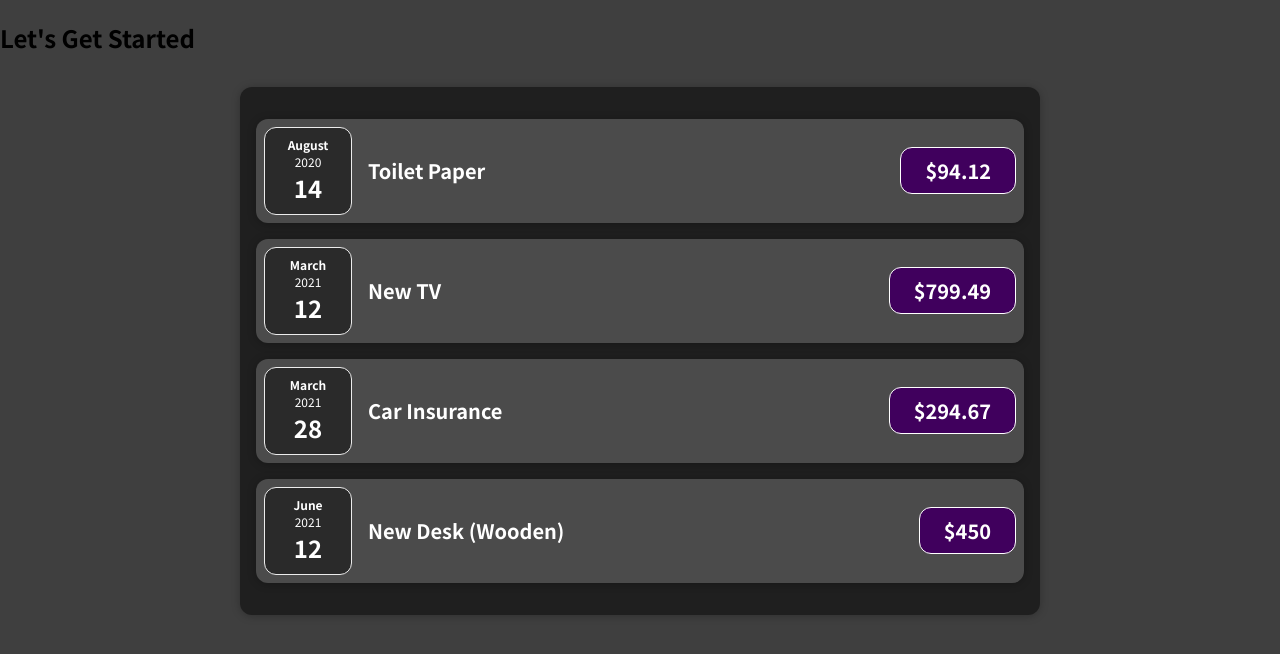
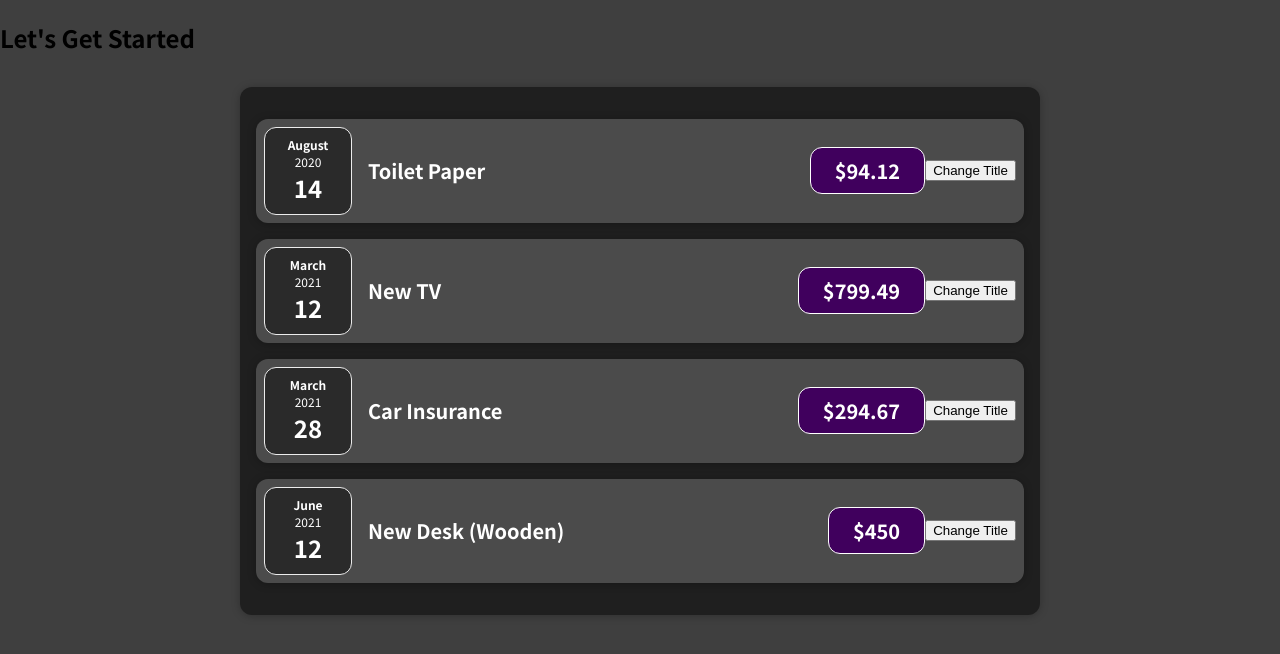
Before and after one commit to Michelosc/expense-tracker, a React (Create React App) app: page / in a window 1280 px wide. Shown: the top 654 px of the page. Built offline with nearby package versions, Linux system fonts and the light colour scheme.

Commit message:
Working with States

```diff
--- a/public/index.html
+++ b/public/index.html
@@ -9,7 +9,6 @@
       name="description"
       content="Web site created using create-react-app"
     />
-    <link rel="apple-touch-icon" href="%PUBLIC_URL%/logo192.png" />
     <!--
       manifest.json provides metadata used when your web app is installed on a
       user's mobile device or desktop. See https://developers.google.com/web/fundamentals/web-app-manifest/
--- a/src/components/Expenses/ExpenseItem.js
+++ b/src/components/Expenses/ExpenseItem.js
@@ -1,15 +1,23 @@
+import React, { useState } from "react";
 import "./ExpenseItem.css";
 import ExpenseDate from "./ExpenseDate";
 import Card from "../UI/Card";
 
 const ExpenseItem = (props) => {
+  const [title, setTitle] = useState(props.title);
+
+  const clickHandler = () => {
+    setTitle("Clicked");
+  };
+
   return (
     <Card className="expense-item">
       <ExpenseDate date={props.date} />
       <div className="expense-item__description">
-        <h2>{props.title}</h2>
+        <h2>{title}</h2>
         <div className="expense-item__price">${props.amount}</div>
       </div>
+      <button onClick={clickHandler}>Change Title</button>
     </Card>
   );
 };
```
